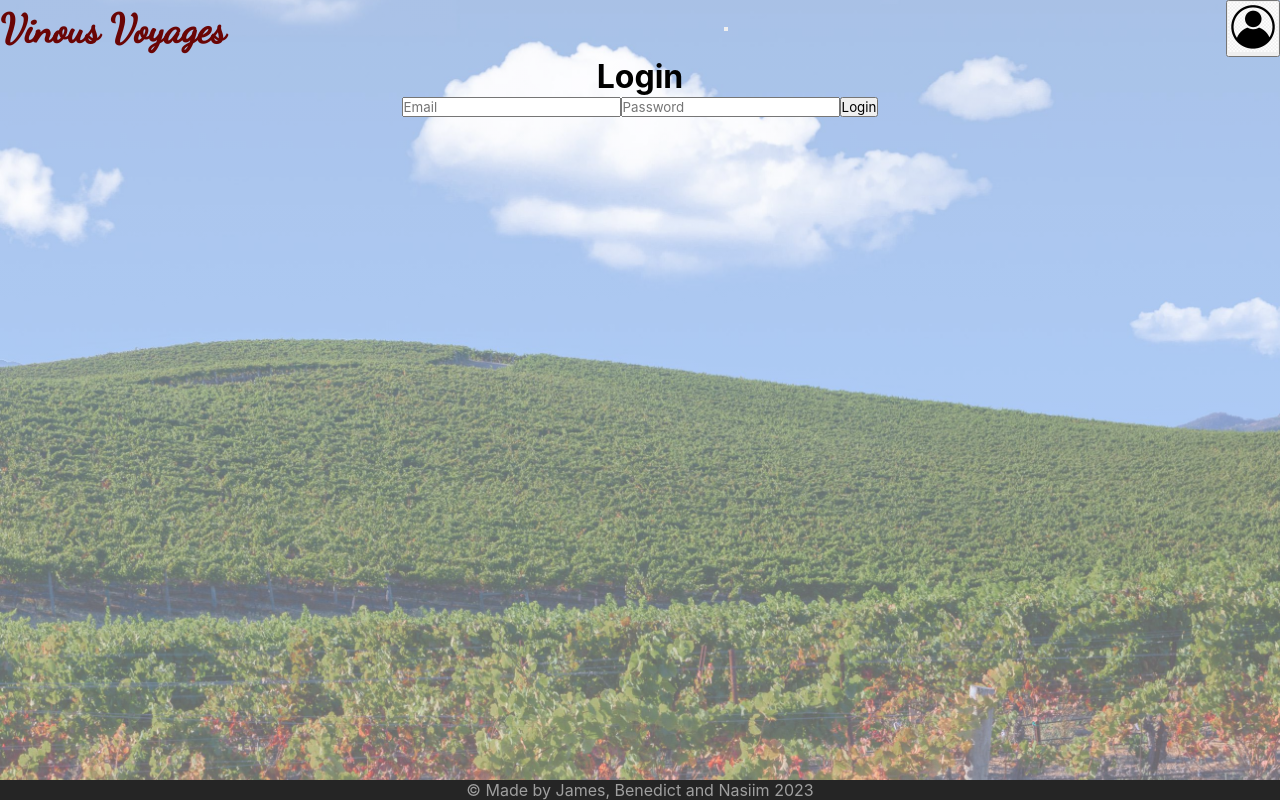
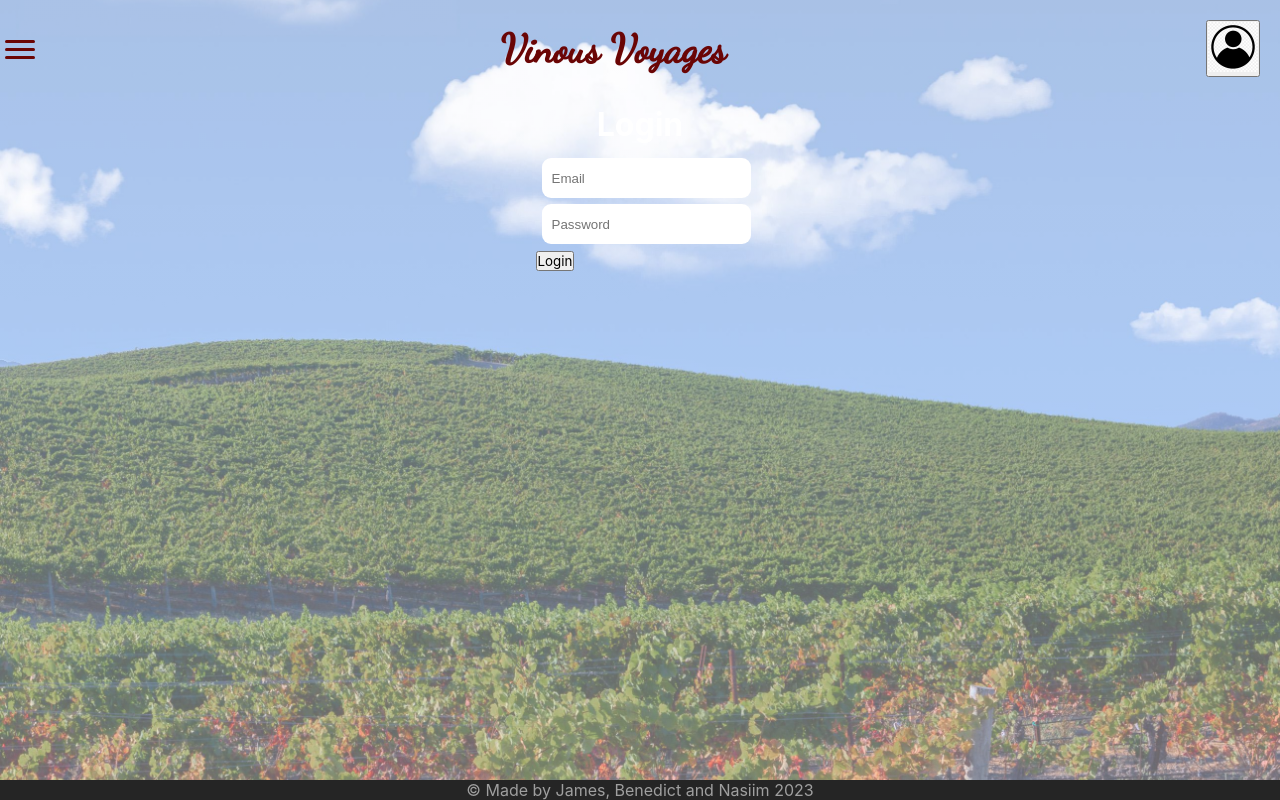
Before and after one commit to player1xs/Vinous-Voyages, a React (Vite) app in the folder client/: page /login in a window 1280 px wide. Built offline with nearby package versions, Linux system fonts and the light colour scheme; a web font is replaced by a local one.

Commit message:
css for nav

```diff
--- a/client/package.json
+++ b/client/package.json
@@ -17,6 +17,7 @@
     "react": "^18.2.0",
     "react-bootstrap": "^2.9.1",
     "react-dom": "^18.2.0",
+    "react-icons": "^4.12.0",
     "react-leaflet": "^4.2.1",
     "react-leaflet-cluster": "^2.1.0",
     "react-responsive-carousel": "^3.2.23",
--- a/client/src/components/Footer.jsx
+++ b/client/src/components/Footer.jsx
@@ -1,3 +1,4 @@
+
 export default function Footer(){
   return (
     <footer className='text-center mb-2 mt-4'>
--- a/client/src/components/Nav.jsx
+++ b/client/src/components/Nav.jsx
@@ -4,12 +4,24 @@ import { Link, useActionData, useNavigate } from 'react-router-dom'
 import Model from 'react-bootstrap/Modal'
 import Modal from 'react-bootstrap/Modal'
 
-// import { FaCircleUser } from 'react-icons/fa6'
+
 import Button from 'react-bootstrap/Button'
 import userIcon from '../images/image.png'
 import { Form } from 'react-router-dom'
+
+
 export default function Nav() {
 
+
+  const toggleModal = () => {
+    // Toggle the state to show/hide the register modal
+    setModalShow((prevShow) => !prevShow)
+  }
+
+  const toggleNav = () => {
+    // Toggle the state to show/hide the navigation menu
+    setShow((prevShow) => !prevShow)
+  }
 
   const res = useActionData()
   console.log(res)
@@ -25,18 +37,18 @@ export default function Nav() {
   const [show, setShow] = useState(false)
   const [modalShow, setModalShow] = useState(false)
   const [loginModalShow, setLoginModalShow] = useState(false)
+
   return (
     <>
       <header>
-        <h1><Link to='/'>Vinous Voyages</Link></h1>
-
-        <button className='nav-toggle' onClick={() => setShow(true)}>
+        <button className='nav-toggle' onClick={toggleNav}>
           <span></span>
           <span></span>
           <span></span>
         </button>
-        <Button className="me-4 mb-4" onClick={() => setModalShow(true)}>
-          <Link to='/'><img className='logo' src={userIcon} height='50' alt='user icon' /></Link>
+        <h1><Link to='/'>Vinous Voyages</Link></h1>
+        <Button className="icon" onClick={toggleModal}>
+          <img className='logo' src={userIcon} height='50' alt='user icon' />
         </Button>
       </header>
       <Model show={show} fullscreen={true} onHide={() => setShow(false)}>
@@ -51,23 +63,20 @@ export default function Nav() {
         </Model.Header>
       </Model>
 
-
-      <Modal show={modalShow} halfscreen={true} onHide={() => setModalShow(false)}>
+      <Modal show={modalShow} halfscreen={true} onHide={() => setModalShow(false)} className='centered-modal'>
         <Modal.Header closeButton>
-          <Modal.Title id="contained-modal-title-vcenter">Sign up</Modal.Title>
         </Modal.Header>
         <Modal.Body>
-          <Form className='form' method='POST'>
-            <input type='text' name='username' placeholder='Username' />
-            <input type='email' name='email' placeholder='Email' />
-            <input type='password' name='password' placeholder='Password' />
-            <input type='password' name='passwordConfirmation' placeholder='confirm password' />
-            <button className='btn btn-grey' type='submit'>register</button>
+          <Form className='create' method='POST'>
+            <h1 className='text-center bold display-3 mb-4'>sign-up</h1>
+            <input type='text' name='username' placeholder='Username...' />
+            <input type='email' name='email' placeholder='Email...' />
+            <input type='password' name='password' placeholder='Password...' />
+            <input type='password' name='passwordConfirmation' placeholder='confirm password...' />
+            <button className='register' type='submit'>register</button>
             {/* Below will return a message to user if username taken, etc. Need to set this up. */}
             {res && <p className='danger'>{res.data.message}</p>}
-          </Form>
-        </Modal.Body>
-        <Modal.Footer>
+            <div className='sign in'>
               Already have an account ?
               <button type="button" className="btn btn-danger" onClick={() => {
                 setModalShow(false) // Close signup modal if open
@@ -75,29 +84,27 @@ export default function Nav() {
               }}>
                 log-in
               </button>
-        </Modal.Footer>
+            </div>
+          </Form>
+        </Modal.Body>
       </Modal>
-      <Modal show={loginModalShow} halfscreen={true} onHide={() => setLoginModalShow(false)}>
+      <Modal show={loginModalShow} halfscreen={true} onHide={() => setLoginModalShow(false)} className='centered-modal'>
         <Modal.Header closeButton>
-          <Modal.Title>Log-in</Modal.Title>
         </Modal.Header>
         <Modal.Body>
+          <Form className='log_in' method='POST'>
             <h1 className='text-center bold display-3 mb-4'>Login</h1>
-          <Form className='form' method='POST'>
-            <input type='email' name='email' placeholder='Email' />
-            <input type='password' name='password' placeholder='Password' />
+            <input type='email' name='email' placeholder='Email...' />
+            <input type='password' name='password' placeholder='Password...' />
             <button className='btn btn-grey' type='submit'>Login</button>
-          </Form>
-        </Modal.Body>
-        <Modal.Footer>
-
             <button type="button" className="btn btn-danger" onClick={() => {
               setModalShow(true)
               setLoginModalShow(false)
             }}>
-  Back to sign up
+              sign up
             </button>
-        </Modal.Footer>
+          </Form>
+        </Modal.Body>
       </Modal>
     </>
   )
--- a/client/src/styles/components/Nav.scss
+++ b/client/src/styles/components/Nav.scss
@@ -1,3 +1,5 @@
+
+
 h1 a{
   font-size: 40px;
   font-family: 'Dancing Script', cursive;
@@ -11,3 +13,105 @@ header {
   justify-content: space-between;
   align-items: center;
 }
+
+.nav-toggle {
+  background: none;
+  border: none;
+  span {
+    height: 3px;
+    display: block;
+    width: 30px;
+    margin: 5px;
+    border-radius: 5px;
+    background: rgb(106, 5, 5);
+    margin-bottom: 3px;
+  }
+}
+
+
+svg {
+  height: 30px;
+  width: 60px;
+  background: none;
+  border: none;
+}
+
+.create {
+  display: flex;
+  justify-content: center;
+  flex-direction: column;
+  align-items: center;
+  height: 50vh;
+  box-sizing: border-box;
+  background: rgba(58,49,40,.65);
+  border-radius: 12px;
+  max-width: 400px;
+  padding: 8px;
+  width: 100%;
+}
+form.create {
+  width: 450px;
+  // position: absolute;
+  // bottom: 20px;
+}
+
+form.log_in {
+  display: flex;
+  justify-content: center;
+  flex-direction: column;
+  align-items: center;
+  height: 30vh;
+  box-sizing: border-box;
+  background: rgba(58,49,40,.65);
+  border-radius: 12px;
+  max-width: 400px;
+  padding: 8px;
+  width: 100%;
+}
+
+.modal-body {
+  display: flex;
+  justify-content: center;
+  backdrop-filter: blur(1px);
+}
+.icon {
+  margin: 20px;
+
+}
+h1 {
+  color: white;
+  padding: 8px;
+}
+input {
+  background-color: #fff;
+  margin: 6px;
+  padding: 10px;
+  border: none;
+  border-radius: 9px;
+  display: block;
+  height: 5vh;
+  font-family: Arial, Helvetica, sans-serif;
+  width: 100%
+}
+
+.centered-modal {
+  display: flex;
+  justify-content: center;
+  align-items: center;
+  height: 100vh;
+}
+.modal-dialog {
+  background-color: transparent;
+}
+.container {
+  display: flex;
+  flex-direction: column;
+  width: 300px;
+}
+.container a {
+  text-decoration: none;
+  color: rgb(106, 5, 5);
+  padding: 10px;
+  font-family: Arial, Helvetica, sans-serif;
+
+}
```
Also changed, not shown: 1 other file (tests, documents, lock files or other folders). Lines whose indentation alone changed are shown as unchanged.
